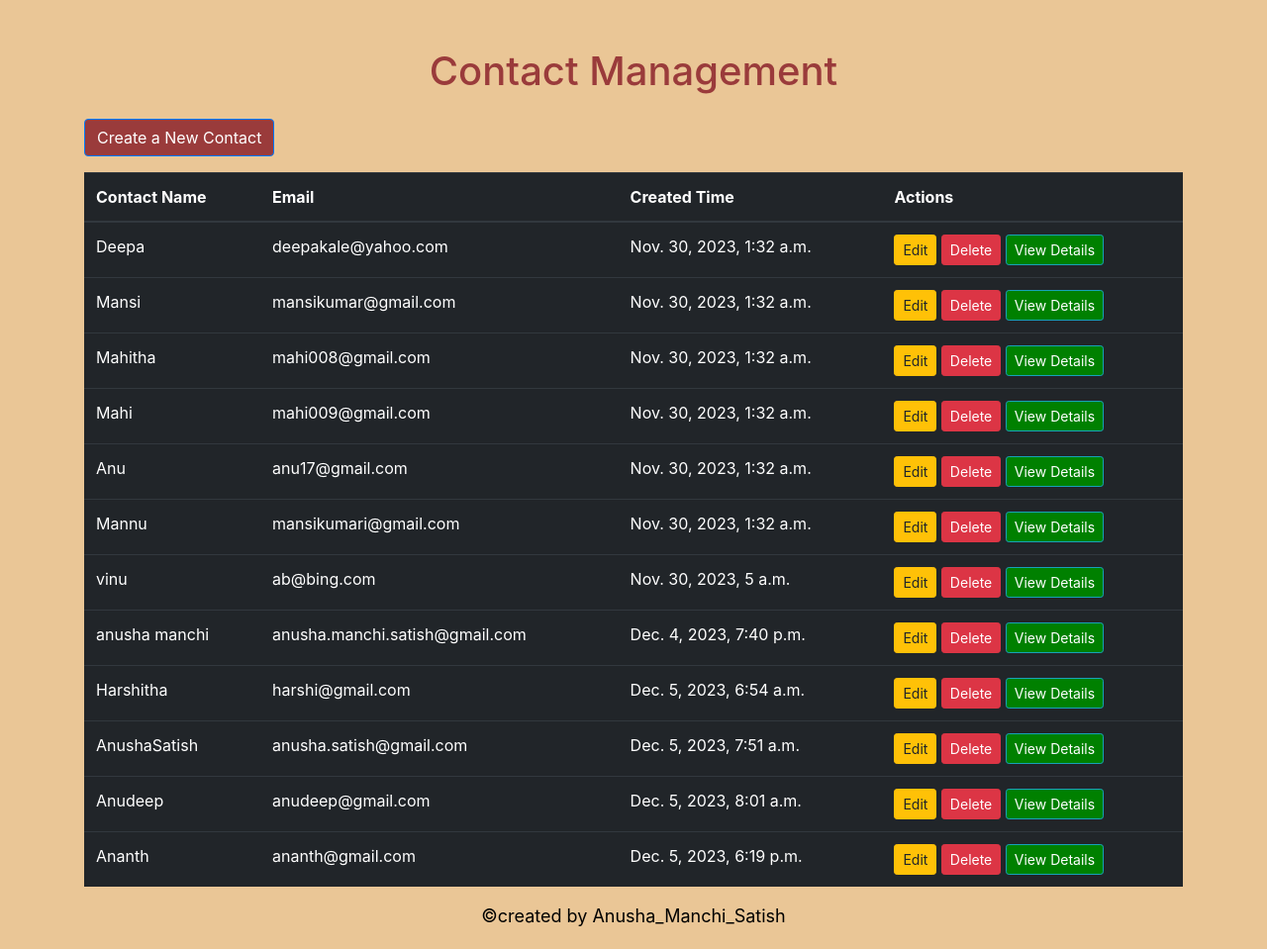
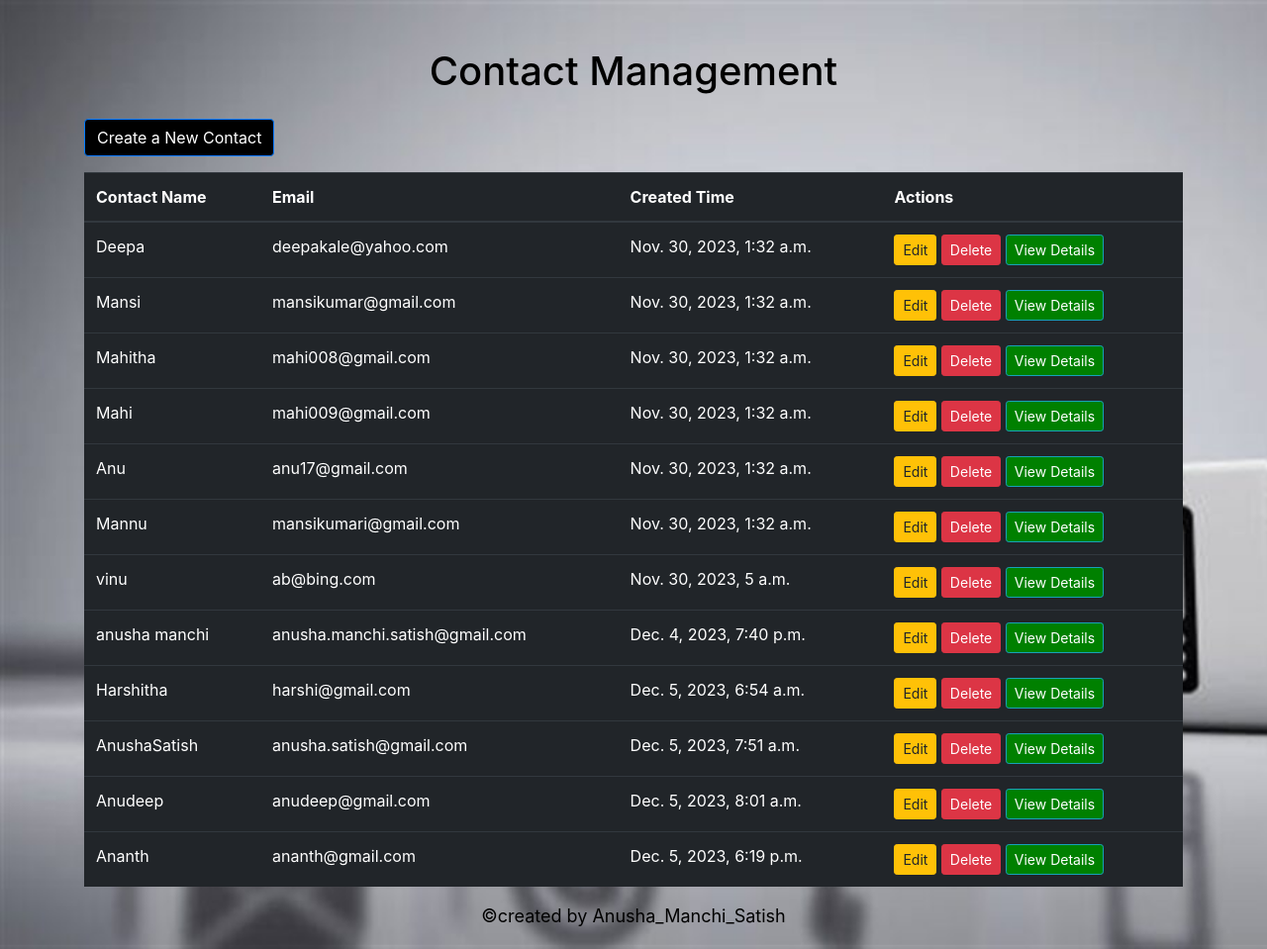
Before and after one commit to anusha190397/Django--Contact-Management-Website, a Django app: page /contact-list/ in a window 1280 px wide. Shown: the whole page at 99% size. Run offline with Django 4.2, Linux system fonts and the light colour scheme; data comes from the database, SQL or seed files in the repository; some libraries are stand-ins or nearby versions.

Commit message:
9 commit

```diff
--- a/ContactManagement/templates/contactmanagement/contact_list.html
+++ b/ContactManagement/templates/contactmanagement/contact_list.html
@@ -1,17 +1,17 @@
-<!-- contact_list.html -->
 {% extends 'contactmanagement/base.html' %}
+{% load static %}
 {% block title %}Contact List{% endblock title %}
 {% block main_content %}
-<body style="background-color: #EAC696";>
+<body style="background-image: url('{% static "contact-us.jpg" %}'); background-size: cover;">
 <section class="container">
     <div class="row justify-content-center text-center mt-5">
         <div class="col-sm-7">
-            <h1 style="color: #9A3B3B; font-family: "Fantasy", Helvetica, sans-serif;">Contact Management</h1>
+            <h1 style="color: black; font-family: "Fantasy", Helvetica, sans-serif;">Contact Management</h1>
         </div>
     </div>
     <div class="row justify-content-start text-center mt-3">
         <div class="col-sm-1">
-            <a href="{% url 'new_contact_page' %}" class="btn btn-primary" style="background-color: #9A3B3B">Create a New Contact</a>
+            <a href="{% url 'new_contact_page' %}" class="btn btn-primary" style="background-color: black">Create a New Contact</a>
         </div>
     </div>
 
```
Also changed, not shown: ContactManagement/templates/contactmanagement/delete_contact.html (+4 -4 lines).
